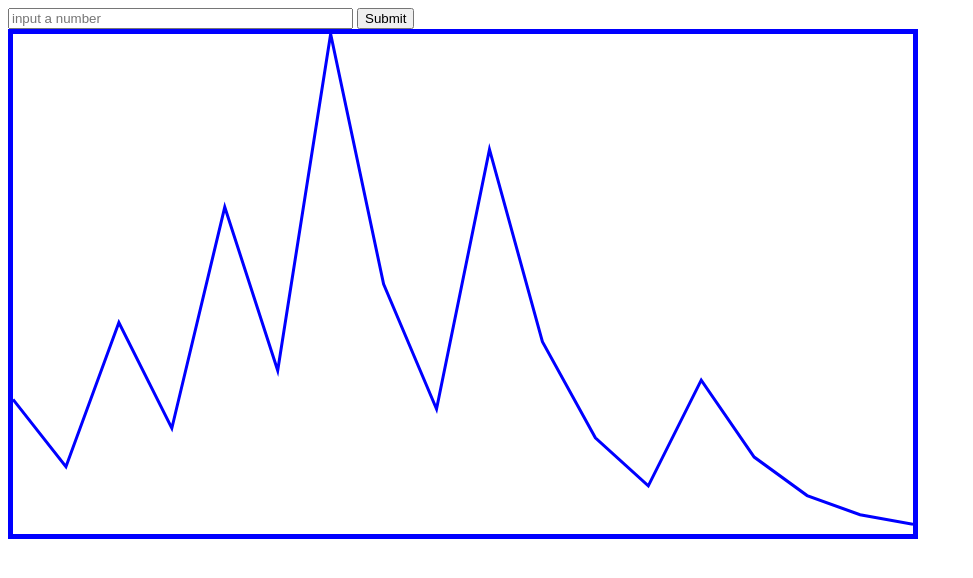
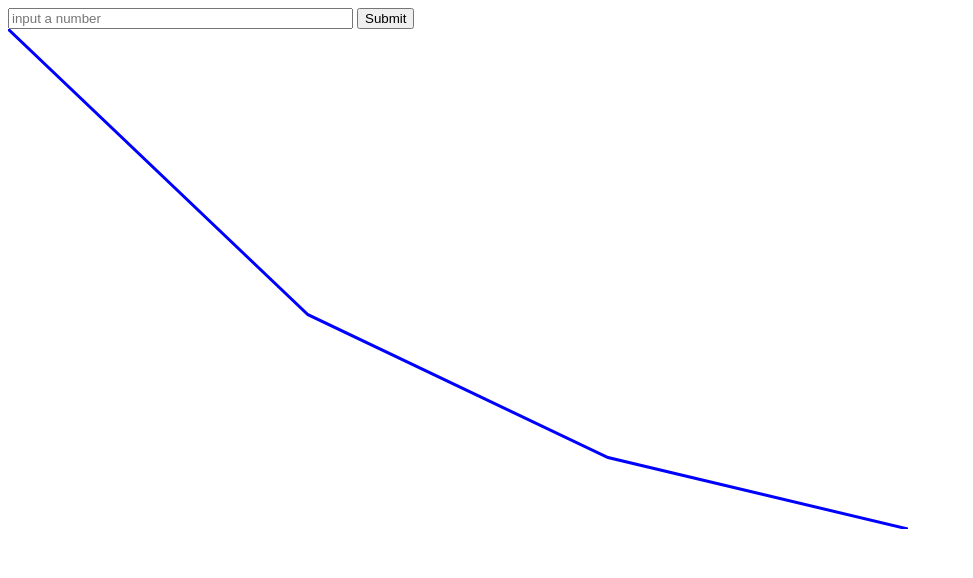
Before and after one commit to samdup123/Collatz, a website built with webpack: page index.html in a window 1280 px wide. Shown: the whole page, without its empty margins (0-973 px from the left). Built offline with nearby package versions, Linux system fonts and the light colour scheme.

Commit message:
it graphs correctly

```diff
--- a/index.js
+++ b/index.js
@@ -1,14 +1,15 @@
 import * as collatz from './src/collatz_grapher.js'
-console.log('really extra farts')
 let canvas = document.getElementById('myCanvas')
 canvas.width = 900
 canvas.height = 500
 
 collatz.setCanvas(canvas)
-let arr = collatz.construct(14)
+let arr = collatz.construct(8)
 let drawData = collatz.draw(arr)
 
+
 canvas.addEventListener('mousemove', (e)=> {
+
   let xOffset = canvas.getBoundingClientRect().left
   let yOffset = canvas.getBoundingClientRect().top
   let x = e.clientX - xOffset
@@ -16,9 +17,10 @@ canvas.addEventListener('mousemove', (e)=> {
 
   let numPoints = drawData.pointsArray.length
   let width = canvas.width
-  let widthDivision = width/numPoints
+  let widthDivision = width/(numPoints-1)
 
-  console.log(Math.ceil( (x+widthDivision/2)/widthDivision ))
+
+  console.log(Math.ceil( (x + widthDivision/2)/widthDivision ), y)
   canvas
 
 })
--- a/src/collatz_grapher.js
+++ b/src/collatz_grapher.js
@@ -64,21 +64,28 @@ export const draw = (numArray) =>
   let firstNum = numArray[0]
   ctx.beginPath();
   ctx.moveTo(0, canvas.height - firstNum*heightDivision)
-  pointsArray.push( { x: 0, y: canvas.height - firstNum*heightDivision})
   console.log('numArray.length', numArray.length)
   for( let i = 0; i <= numArray.length - 1; i++ )
   {
-    console.log(numArray[i], i, (i+1)*widthDivision, canvas.width)
     let x = i*widthDivision
 
-    let y = canvas.height - numArray[i]*heightDivision
+    let y = canvas.height - (numArray[i]-1)*canvas.height/(max-1)
+
     ctx.lineTo(x, y)
+    console.log(x,y)
     pointsArray.push( {x: x, y: y} )
   }
 
   ctx.lineWidth = 3
   ctx.strokeStyle = 'blue'
   ctx.stroke()
+  console.log('pts array length', pointsArray.length)
+  console.log('0',pointsArray[0])
+  console.log('1',pointsArray[1])
+  console.log('2',pointsArray[2])
+  console.log('3',pointsArray[3])
+  console.log('4',pointsArray[4])
 
-  return {canvas: canvas,pointsArray:  pointsArray}
+
+  return {canvas: canvas, pointsArray: pointsArray}
 }
--- a/styles/app.css
+++ b/styles/app.css
@@ -1,4 +1,4 @@
 #myCanvas {
   /*margin-top: 60px;*/
-  border: blue solid thick;
+
 }
```
Also changed, not shown: test/tests.js (+15 -0 lines).
